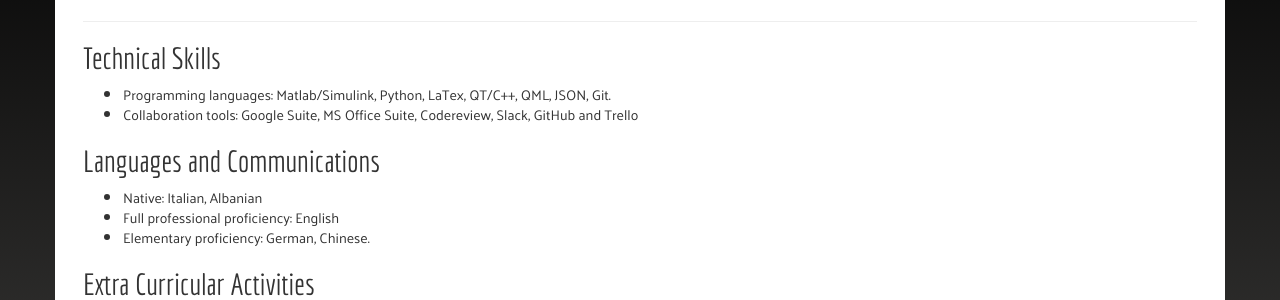
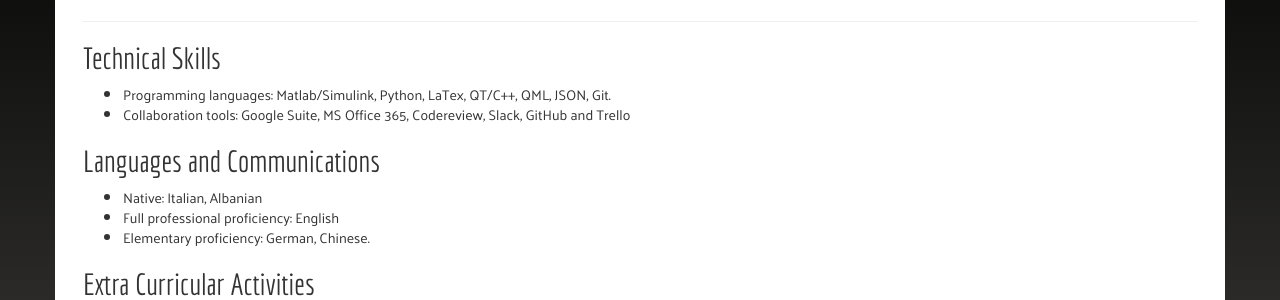
Before and after one commit to jdotsh/jdotsh.github.io, a Jekyll site: the page built from about/index.md, in a window 1280 px wide. Shown: the part 1075-1375 px from the top of the page. Built offline with Jekyll 4.4.1, drawn with Linux system fonts in a browser that asks for light colours.

Commit message:
Update index.md

```diff
--- a/about/index.md
+++ b/about/index.md
@@ -58,7 +58,7 @@ My self-motivation and passion for engineering always makes me seek for outstand
 ## Technical Skills
 
 - Programming languages: Matlab/Simulink, Python, LaTex, QT/C++, QML, JSON, Git.
-- Collaboration tools: Google Suite, MS Office Suite, Codereview, Slack, GitHub and Trello
+- Collaboration tools: Google Suite, MS Office 365, Codereview, Slack, GitHub and Trello
 
 ## Languages and Communications
 
```
